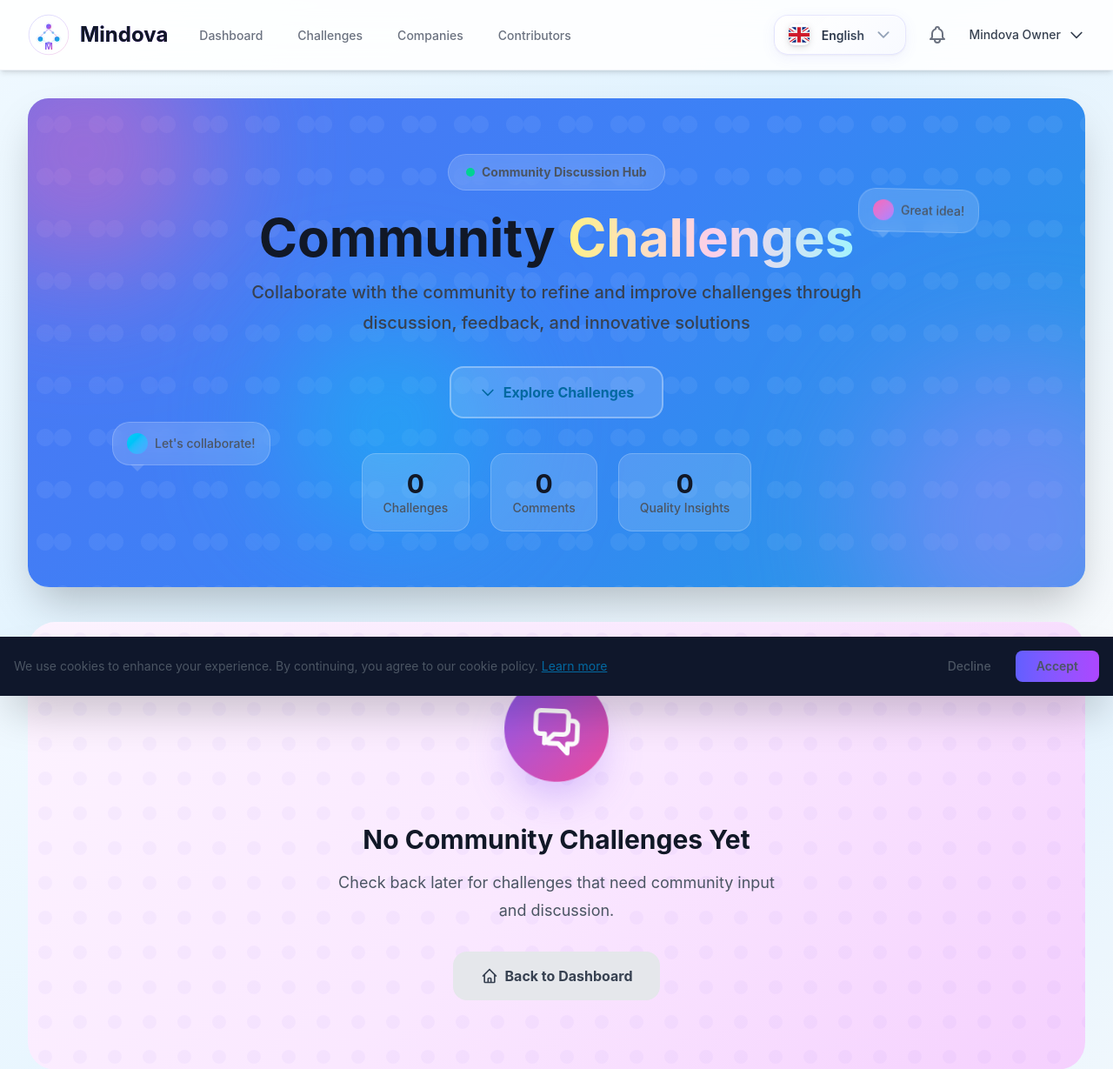
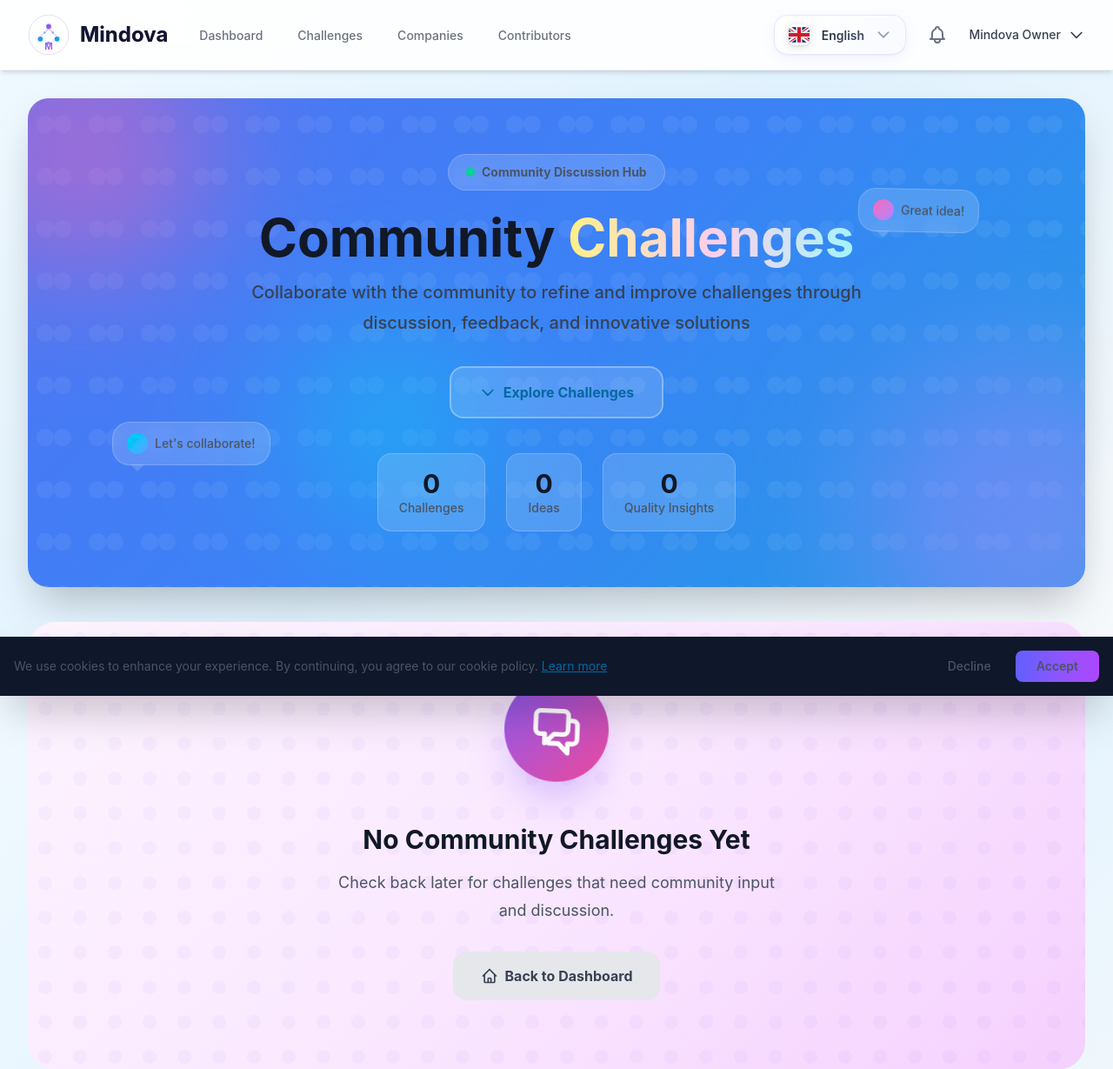
Before and after one commit to naeemaltamimi92-sudo/latest-mindova, a Laravel app: page /community in a window 1280 px wide. Shown: the top 1229 px of the page at 87% size. Run offline with Laravel 12, Linux system fonts and the light colour scheme; the visitor is signed in with stand-in values (Sample User, id 1); data comes from the database, SQL or seed files in the repository; data that the repository does not hold is empty; style sheets or scripts are compiled from the project's sources; parts of the project's set-up code (start-up, migrations or seed data) failed here and were passed over.

Commit message:
fix: challenge field matching and community page improvements
- ChallengeBriefService: AI now uses existing volunteer fields from DB instead of arbitrary names
- CommunityController: Use ideas instead of comments for community challenges, case-insensitive field matching
- community/index: Fix counter to use ideas_count, update labels
- community/show: Handle null company for volunteer-submitted challenges
- volunteer/challenges/show: Minor template fixes

Co-Authored-By: Claude Opus 4.5 <noreply@anthropic.com>

```diff
--- a/app/Http/Controllers/Web/CommunityController.php
+++ b/app/Http/Controllers/Web/CommunityController.php
@@ -21,8 +21,8 @@ class CommunityController extends Controller
     {
         $query = Challenge::where('challenge_type', 'community_discussion')
             ->where('status', 'active')
-            ->with(['company', 'volunteer.user', 'comments'])
-            ->withCount('comments');
+            ->with(['company', 'volunteer.user', 'ideas'])
+            ->withCount('ideas');
 
         // Get user's field if they're a volunteer
         $userField = null;
@@ -30,9 +30,9 @@ class CommunityController extends Controller
             if (auth()->user()->isVolunteer()) {
                 $userField = auth()->user()->volunteer->field ?? null;
 
-                // STRICT: Volunteers can ONLY see challenges in their field
+                // STRICT: Volunteers can ONLY see challenges in their field (case-insensitive)
                 if ($userField) {
-                    $query->where('field', $userField);
+                    $query->whereRaw('LOWER(field) = ?', [strtolower($userField)]);
                 } else {
                     // If volunteer has no field set, show nothing
                     $query->whereRaw('1 = 0'); // Returns empty result
@@ -74,7 +74,7 @@ class CommunityController extends Controller
                 // Volunteers can only see challenges in their field
                 $volunteerField = auth()->user()->volunteer->field ?? null;
 
-                if ($volunteerField && $challenge->field && $volunteerField !== $challenge->field) {
+                if ($volunteerField && $challenge->field && strtolower($volunteerField) !== strtolower($challenge->field)) {
                     return redirect()->route('community.index')
                         ->with('error', 'This challenge is not in your field of expertise. You can only view and comment on challenges in your field: ' . $volunteerField);
                 }
@@ -152,7 +152,7 @@ class CommunityController extends Controller
 
         // Check field access permissions
         $volunteerField = $volunteer->field ?? null;
-        if ($volunteerField && $challenge->field && $volunteerField !== $challenge->field) {
+        if ($volunteerField && $challenge->field && strtolower($volunteerField) !== strtolower($challenge->field)) {
             return redirect()->back()
                 ->with('error', 'You can only submit ideas on challenges in your field: ' . $volunteerField);
         }
--- a/resources/views/community/index.blade.php
+++ b/resources/views/community/index.blade.php
@@ -471,11 +471,11 @@
                     <div class="text-sm text-white/80 font-medium">{{ __('Challenges') }}</div>
                 </div>
                 <div class="bg-white/15 backdrop-blur-md rounded-2xl px-6 py-4 border border-white/20 text-center">
-                    <div class="text-3xl font-black text-yellow-300">{{ $challenges->sum('comments_count') }}</div>
-                    <div class="text-sm text-white/80 font-medium">{{ __('Comments') }}</div>
+                    <div class="text-3xl font-black text-yellow-300">{{ $challenges->sum('ideas_count') }}</div>
+                    <div class="text-sm text-white/80 font-medium">{{ __('Ideas') }}</div>
                 </div>
                 <div class="bg-white/15 backdrop-blur-md rounded-2xl px-6 py-4 border border-white/20 text-center">
-                    <div class="text-3xl font-black text-emerald-300">{{ $challenges->sum(function($c) { return $c->comments()->where('ai_score', '>=', 7)->count(); }) }}</div>
+                    <div class="text-3xl font-black text-emerald-300">{{ $challenges->sum(function($c) { return $c->ideas()->where('ai_quality_score', '>=', 70)->count(); }) }}</div>
                     <div class="text-sm text-white/80 font-medium">{{ __('Quality Insights') }}</div>
                 </div>
             </div>
@@ -583,10 +583,10 @@
                                 <svg class="w-5 h-5 text-blue-600" fill="none" stroke="currentColor" viewBox="0 0 24 24">
                                     <path stroke-linecap="round" stroke-linejoin="round" stroke-width="2" d="M7 8h10M7 12h4m1 8l-4-4H5a2 2 0 01-2-2V6a2 2 0 012-2h14a2 2 0 012 2v8a2 2 0 01-2 2h-3l-4 4z"/>
                                 </svg>
-                                <span>{{ $challenge->comments_count ?? 0 }} {{ trans_choice('{1} comment|[2,*] comments', $challenge->comments_count ?? 0) }}</span>
+                                <span>{{ $challenge->ideas_count ?? 0 }} {{ trans_choice('{0} ideas|{1} idea|[2,*] ideas', $challenge->ideas_count ?? 0) }}</span>
                             </span>
 
-                            @php $qualityCount = $challenge->comments()->where('ai_score', '>=', 7)->count(); @endphp
+                            @php $qualityCount = $challenge->ideas()->where('ai_quality_score', '>=', 70)->count(); @endphp
                             @if($qualityCount > 0)
                             <span class="comment-stat quality">
                                 <svg class="w-5 h-5" fill="currentColor" viewBox="0 0 20 20">
@@ -612,7 +612,7 @@
                             <p class="text-xs text-gray-500 font-medium mb-2">{{ __('Engagement Level') }}</p>
                             <div class="flex justify-center gap-1">
                                 @for($i = 0; $i < 5; $i++)
-                                <div class="w-2 h-8 rounded-full {{ ($challenge->comments_count ?? 0) > ($i * 2) ? 'bg-gradient-to-t from-violet-500 to-pink-500' : 'bg-gray-200' }}"></div>
+                                <div class="w-2 h-8 rounded-full {{ ($challenge->ideas_count ?? 0) > ($i * 2) ? 'bg-gradient-to-t from-violet-500 to-pink-500' : 'bg-gray-200' }}"></div>
                                 @endfor
                             </div>
                         </div>
```
Also changed, not shown: app/Services/AI/ChallengeBriefService.php (+34 -5 lines), resources/views/community/show.blade.php (+8 -1 lines), resources/views/volunteer/challenges/show.blade.php (+42 -0 lines).
